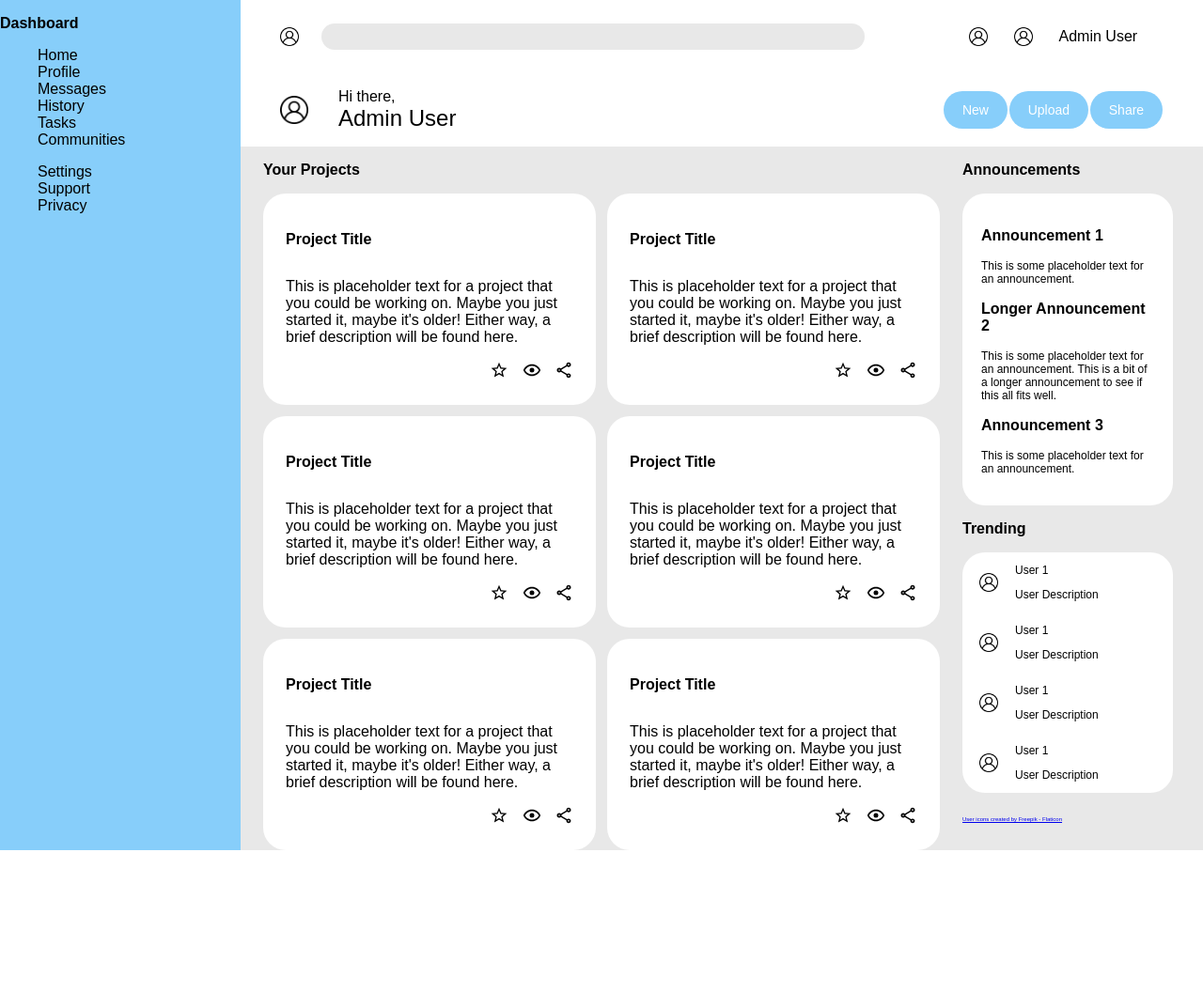
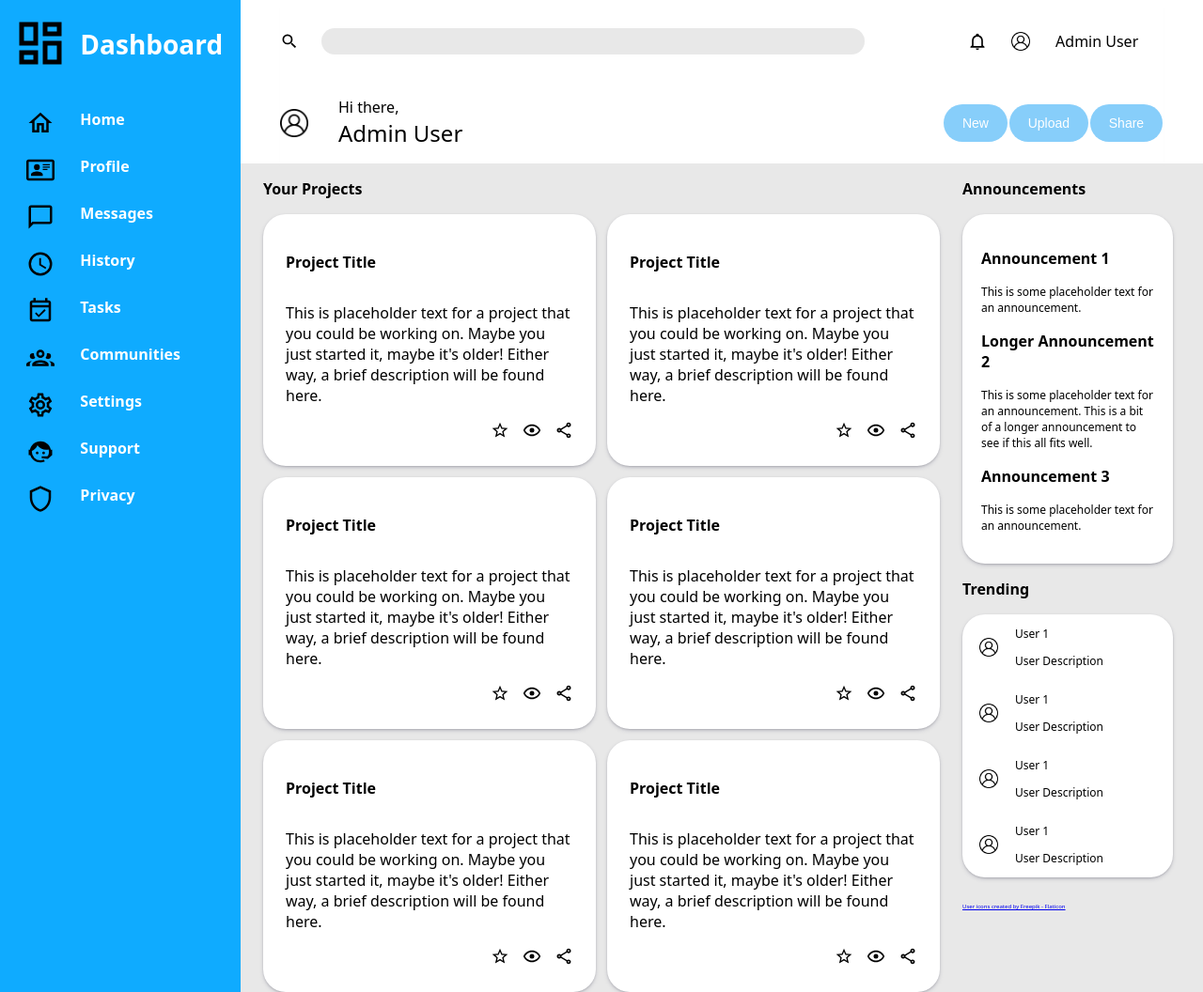
Before and after one commit to jbuschatzke/admin-dashboard, a plain HTML site: page index.html in a window 1280 px wide. Shown: the whole page at 94% size. Before the commit the page ends 905 px from the top, so only its background shows below. Drawn offline with Linux system fonts and the light colour scheme.

Commit message:
Finish this project once and for all

```diff
--- a/index.html
+++ b/index.html
@@ -10,11 +10,11 @@
     <div class="container">
         <div class="header">
             <div class="search">
-                <img src="user.png" alt="">
+                <img src="img/magnify.svg" alt="">
                 <input type="text" id="search-bar">
             </div>
             <div class="admin-wrapper">
-                <img src="user.png" alt="">
+                <img src="./img/bell-outline.svg" alt="">
                 <img src="user.png" alt="">
                 <span>Admin User</span>
             </div>
@@ -29,20 +29,16 @@
                 </div>
         </div>
         <div class="dashboard">
-        <p class="title">Dashboard</p>
-         <ul>
-            <li>Home</li>
-            <li>Profile</li>
-            <li>Messages</li>
-            <li>History</li>
-            <li>Tasks</li>
-            <li>Communities</li>
-         </ul>
-         <ul>
-            <li>Settings</li>
-            <li>Support</li>
-            <li>Privacy</li>
-         </ul>
+            <p class="dash-icon-spacer"><img src="./img/view-dashboard-outline.svg" alt="" class="dash-icon"></p><p class="dash-title">Dashboard</p>
+            <p class="dash-icon-spacer"><img src="./img/home-outline.svg" alt="" class="icon"></p><p class="dash-option">Home</p>
+            <p class="dash-icon-spacer"><img src="./img/card-account-details-outline.svg" alt="" class="icon"></p><p class="dash-option">Profile</p>
+            <p class="dash-icon-spacer"><img src="./img/message-outline.svg" alt="" class="icon"></p><p class="dash-option">Messages</p>
+            <p class="dash-icon-spacer"><img src="./img/clock-outline.svg" alt="" class="icon"></p><p class="dash-option">History</p>
+            <p class="dash-icon-spacer"><img src="./img/calendar-check-outline.svg" alt="" class="icon"></p><p class="dash-option">Tasks</p>
+            <p class="dash-icon-spacer"><img src="./img/account-group-outline.svg" alt="" class="icon"></p><p class="dash-option">Communities</p>
+            <p class="dash-icon-spacer"><img src="./img/cog-outline.svg" alt="" class="icon"></p><p class="dash-option">Settings</p>
+            <p class="dash-icon-spacer"><img src="./img/face-agent.svg" alt="" class="icon"></p><p class="dash-option">Support</p>
+            <p class="dash-icon-spacer"><img src="./img/shield-outline.svg" alt="" class="icon"></p><p class="dash-option">Privacy</p>
         </div>
         <div class="content">
             <div class="projects">
--- a/style.css
+++ b/style.css
@@ -1,7 +1,7 @@
 body{
     margin: 0;
     padding: 0;
-    font-family: Arial, Helvetica, sans-serif;
+    font-family: system-ui, -apple-system, BlinkMacSystemFont, 'Segoe UI', Roboto, Oxygen, Ubuntu, Cantarell, 'Open Sans', 'Helvetica Neue', sans-serif;
 }
 
 p {
@@ -26,6 +26,7 @@ p.title {
     grid-template-columns: 3fr 1fr;
     grid-template-rows: 1fr 1fr;
     margin: 0px 42px;
+    box-shadow: 0 4px 4px -4px gray;
 }
 
 .search{
@@ -110,13 +111,40 @@ p.title {
 }
 
 .dashboard{
-    background-color: lightskyblue;
+    background-color: #0fabff;
     grid-column: 1 / 2;
     grid-row: 1 / 3;
+    color: white;
+    font-weight: bold;
+    display: grid;
+    grid-template-columns: 1fr 2fr;
+    grid-template-rows: 100px repeat(9, 50px);
+}
+
+.dash-icon-spacer{
+    justify-self: center;
+}
+
+.dashboard .title {
+    font-size: 36px;
 }
 
 .dashboard > ul {
     list-style-type: none;
+}
+
+.icon{
+    height: 30px;
+    width: 30px;
+}
+
+.dash-title{
+    font-size: 28px;
+}
+
+.dash-icon{
+    height: 60px;
+    width: 60px;
 }
 
 .content{
@@ -144,6 +172,7 @@ p.title {
     background-color: white;
     border-radius: 24px;
     padding: 24px;
+    box-shadow: rgba(50, 50, 93, 0.25) 0px 2px 5px -1px, rgba(0, 0, 0, 0.3) 0px 1px 3px -1px;
 }
 
 .card-button-wrapper{
@@ -193,6 +222,7 @@ p.title {
     background-color: white;
     border-radius: 24px;
     padding: 20px;
+    box-shadow: rgba(50, 50, 93, 0.25) 0px 2px 5px -1px, rgba(0, 0, 0, 0.3) 0px 1px 3px -1px;
 }
 
 .announcements-card > div > p + p {
@@ -210,6 +240,7 @@ p.title {
     grid-template-rows: repeat(4, 1fr);
     background-color: white;
     border-radius: 24px;
+    box-shadow: rgba(50, 50, 93, 0.25) 0px 2px 5px -1px, rgba(0, 0, 0, 0.3) 0px 1px 3px -1px;
 }
 
 .trending-item{
```
Also changed, not shown: img/account-group-outline.svg (added), img/calendar-check-outline.svg (added), img/card-account-details-outline.svg (added), img/card-account-details.svg (added), img/clock-outline.svg (added), img/cog-outline.svg (added), img/face-agent.svg (added), img/home-outline.svg (added), img/magnify.svg (added), img/message-outline.svg (added), img/shield-outline.svg (added), img/view-dashboard-outline.svg (added).
